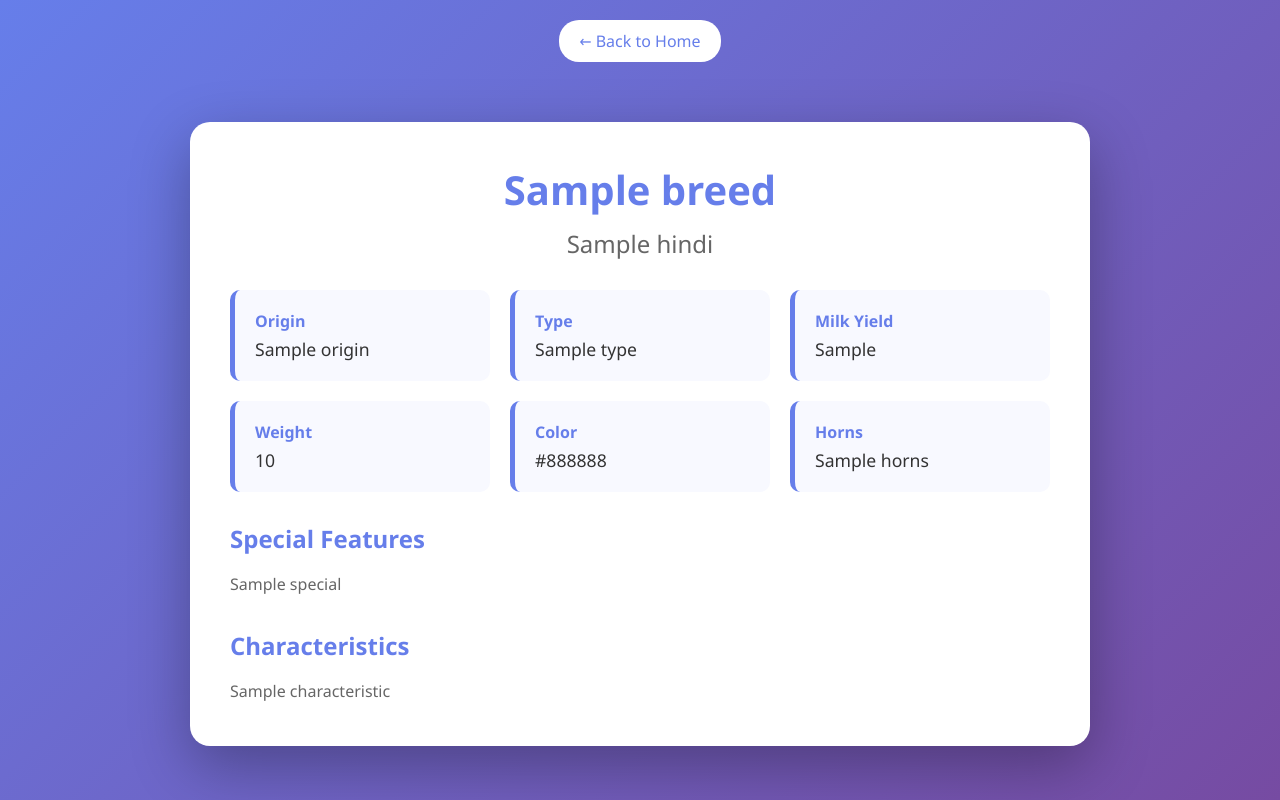
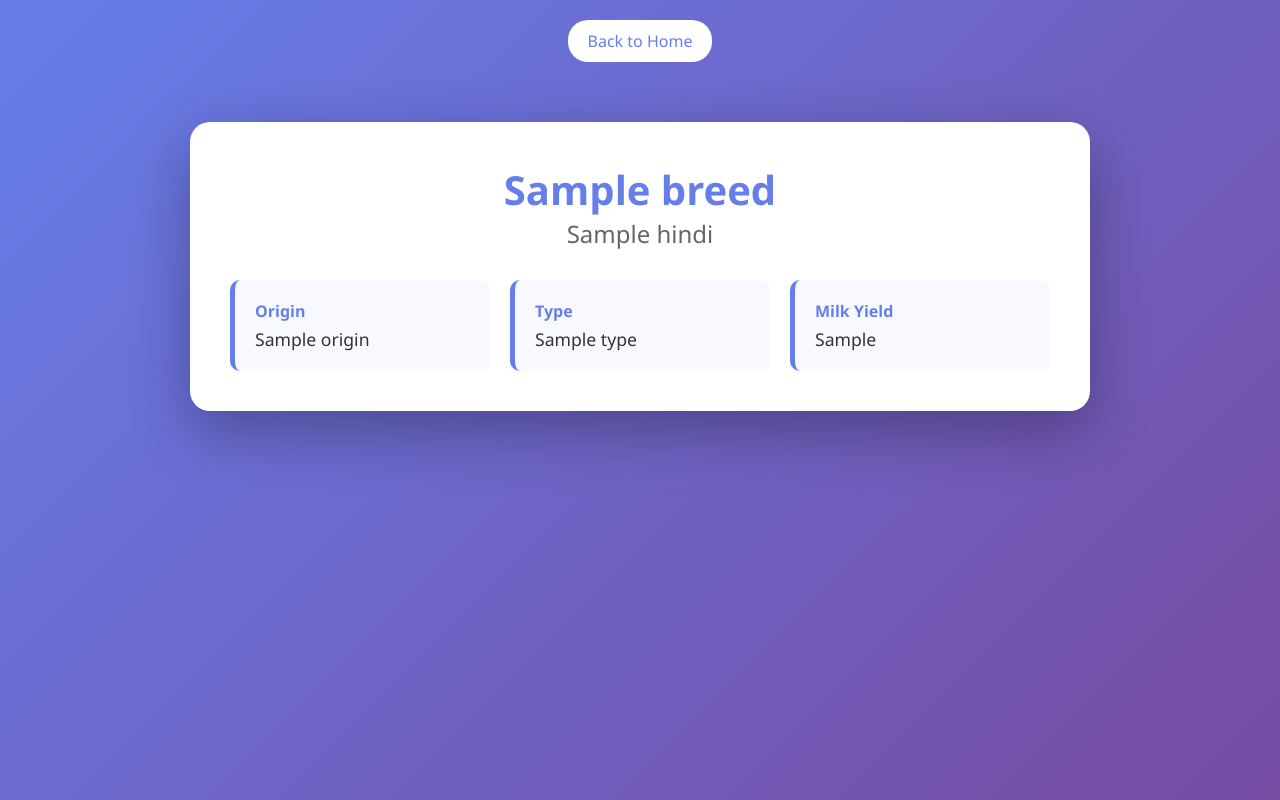
Before and after one commit to PRUTHVIGV/CSE_174, a Flask app: template templates/breed_detail.html in a window 1280 px wide. Run offline with Flask 3, Linux system fonts and the light colour scheme; the template is opened without the code that fills it: most values are stand-ins (such as "Sample title", 1, 10 or a date in 2020); some libraries are stand-ins or nearby versions.

Commit message:
Fix all errors: add history, compare, breed details features

```diff
--- a/templates/breed_detail.html
+++ b/templates/breed_detail.html
@@ -3,7 +3,7 @@
 <head>
     <meta charset="UTF-8">
     <meta name="viewport" content="width=device-width, initial-scale=1.0">
-    <title>{{ breed.name }} - Breed Information</title>
+    <title>{{ breed.name }} Details</title>
     <style>
         * { margin: 0; padding: 0; box-sizing: border-box; }
         body { font-family: 'Segoe UI', Tahoma, Geneva, Verdana, sans-serif; background: linear-gradient(135deg, #667eea 0%, #764ba2 100%); min-height: 100vh; padding: 20px; }
@@ -12,29 +12,24 @@
         .back-btn { background: white; color: #667eea; padding: 10px 20px; border-radius: 20px; text-decoration: none; display: inline-block; margin-bottom: 20px; }
         .card { background: white; border-radius: 20px; padding: 40px; box-shadow: 0 20px 60px rgba(0,0,0,0.3); }
         .breed-header { text-align: center; margin-bottom: 30px; }
-        .breed-header h1 { color: #667eea; font-size: 2.5em; margin-bottom: 10px; }
+        .breed-header h1 { color: #667eea; font-size: 2.5em; }
         .breed-header .hindi { font-size: 1.5em; color: #666; }
-        .info-grid { display: grid; grid-template-columns: repeat(auto-fit, minmax(250px, 1fr)); gap: 20px; margin-top: 30px; }
+        .info-grid { display: grid; grid-template-columns: repeat(auto-fit, minmax(250px, 1fr)); gap: 20px; }
         .info-box { background: #f8f9ff; padding: 20px; border-radius: 10px; border-left: 5px solid #667eea; }
-        .info-label { font-weight: bold; color: #667eea; margin-bottom: 5px; }
-        .info-value { color: #333; font-size: 1.1em; }
-        .section { margin-top: 30px; }
-        .section h2 { color: #667eea; margin-bottom: 15px; }
-        .section p { color: #666; line-height: 1.8; }
+        .info-label { font-weight: bold; color: #667eea; }
+        .info-value { color: #333; font-size: 1.1em; margin-top: 5px; }
     </style>
 </head>
 <body>
     <div class="container">
         <div class="header">
-            <a href="/" class="back-btn">← Back to Home</a>
+            <a href="/" class="back-btn">Back to Home</a>
         </div>
-
         <div class="card">
             <div class="breed-header">
                 <h1>{{ breed.name.replace('_', ' ') }}</h1>
                 <div class="hindi">{{ breed.hindi }}</div>
             </div>
-
             <div class="info-grid">
                 <div class="info-box">
                     <div class="info-label">Origin</div>
@@ -48,39 +43,7 @@
                     <div class="info-label">Milk Yield</div>
                     <div class="info-value">{{ breed.milk_yield }}</div>
                 </div>
-                {% if breed.weight %}
-                <div class="info-box">
-                    <div class="info-label">Weight</div>
-                    <div class="info-value">{{ breed.weight }}</div>
-                </div>
-                {% endif %}
-                {% if breed.color %}
-                <div class="info-box">
-                    <div class="info-label">Color</div>
-                    <div class="info-value">{{ breed.color }}</div>
-                </div>
-                {% endif %}
-                {% if breed.horns %}
-                <div class="info-box">
-                    <div class="info-label">Horns</div>
-                    <div class="info-value">{{ breed.horns }}</div>
-                </div>
-                {% endif %}
             </div>
-
-            {% if breed.special %}
-            <div class="section">
-                <h2>Special Features</h2>
-                <p>{{ breed.special }}</p>
-            </div>
-            {% endif %}
-
-            {% if breed.characteristics %}
-            <div class="section">
-                <h2>Characteristics</h2>
-                <p>{{ breed.characteristics|join(', ') }}</p>
-            </div>
-            {% endif %}
         </div>
     </div>
 </body>
```
Also changed, not shown: templates/compare.html (+9 -52 lines), templates/history.html (+6 -10 lines).
